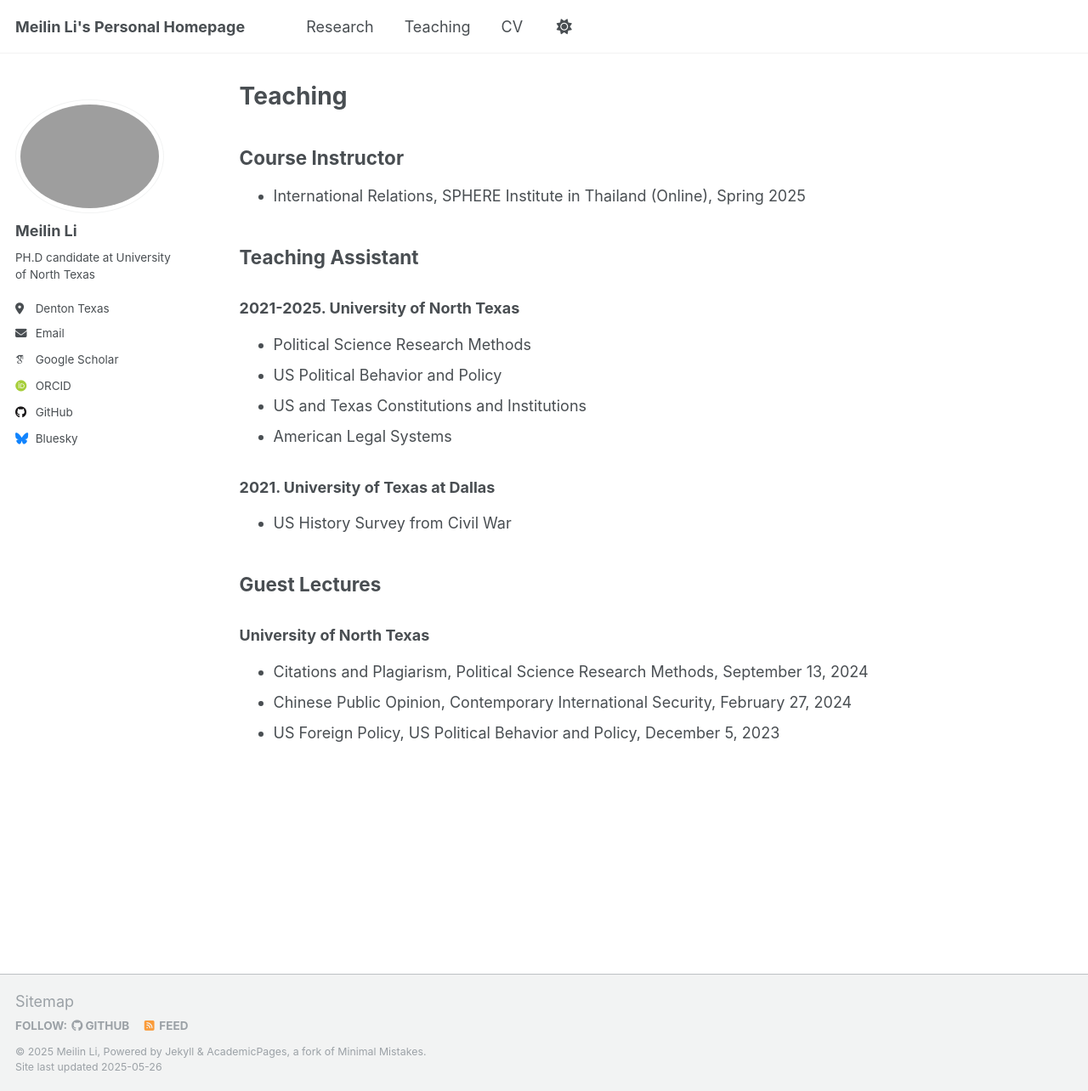
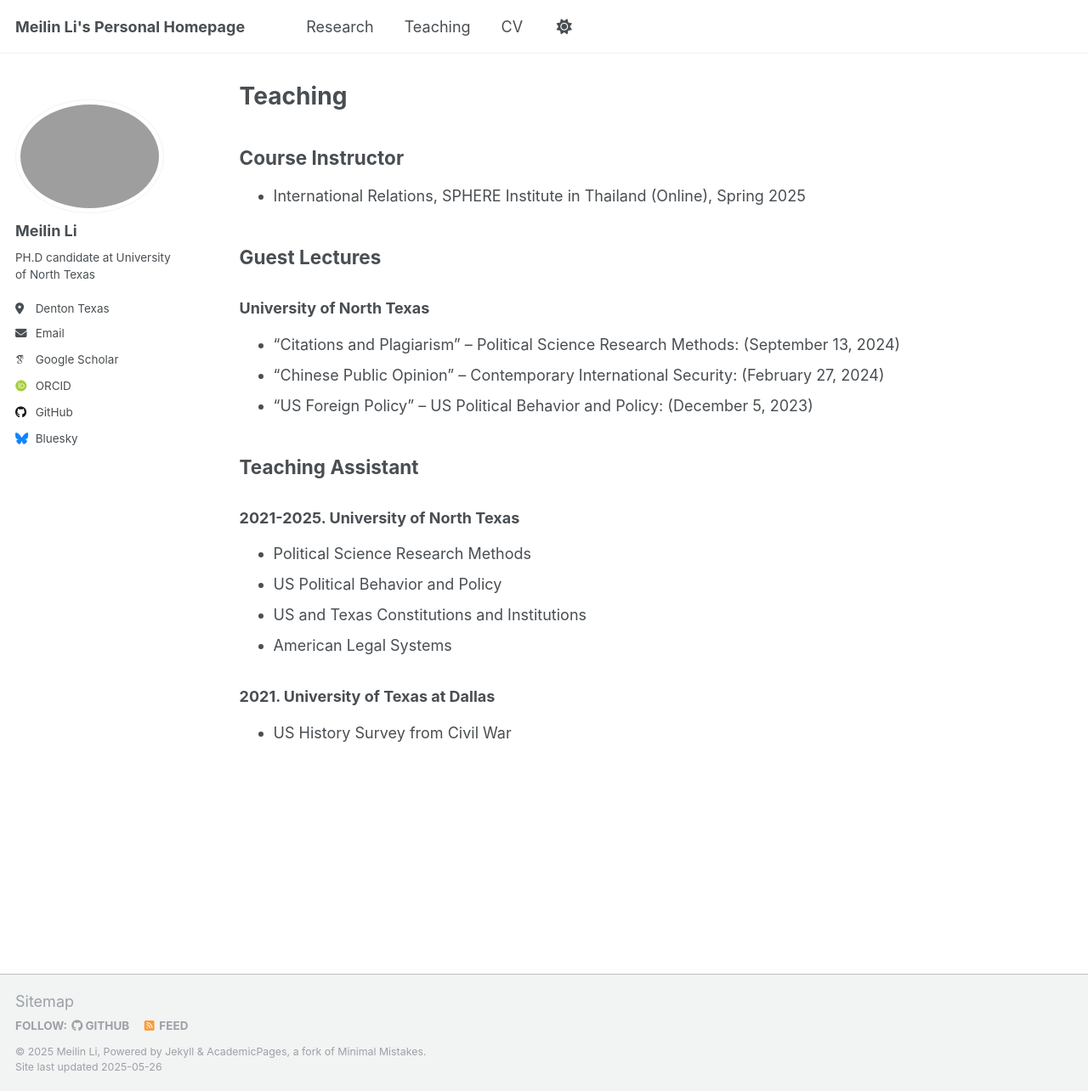
Before and after one commit to meilinlinet/meilinlinet.github.io, a Jekyll site: the page built from _teaching/2014-spring-teaching-1.md, in a window 1280 px wide and 1284 px high. Shown: the whole window at 85% size. Built offline with Jekyll 4.4.1, drawn with Linux system fonts in a browser that asks for light colours; some web fonts are replaced; part of the change alters nothing that is shown.

```diff
--- a/_teaching/2014-spring-teaching-1.md
+++ b/_teaching/2014-spring-teaching-1.md
@@ -9,6 +9,13 @@ author_profile: true
 
 - International Relations, SPHERE Institute in Thailand (Online), Spring 2025
 
+## Guest Lectures
+
+### University of North Texas
+- "Citations and Plagiarism" – Political Science Research Methods: (September 13, 2024)
+- "Chinese Public Opinion" – Contemporary International Security: (February 27, 2024)
+- "US Foreign Policy" – US Political Behavior and Policy: (December 5, 2023)
+
 ## Teaching Assistant
 
 ### 2021-2025. University of North Texas
@@ -19,10 +26,3 @@ author_profile: true
 
 ### 2021. University of Texas at Dallas
 - US History Survey from Civil War
-
-## Guest Lectures
-
-### University of North Texas
-- Citations and Plagiarism, Political Science Research Methods, September 13, 2024
-- Chinese Public Opinion, Contemporary International Security, February 27, 2024
-- US Foreign Policy, US Political Behavior and Policy, December 5, 2023
```
